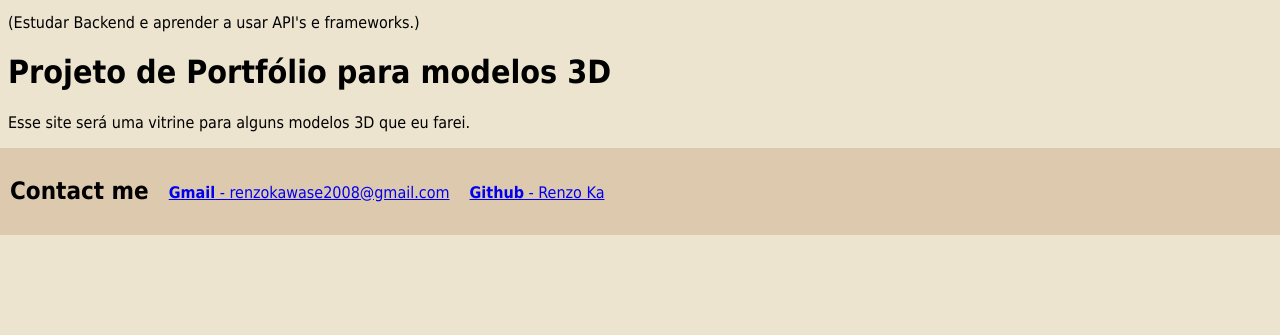
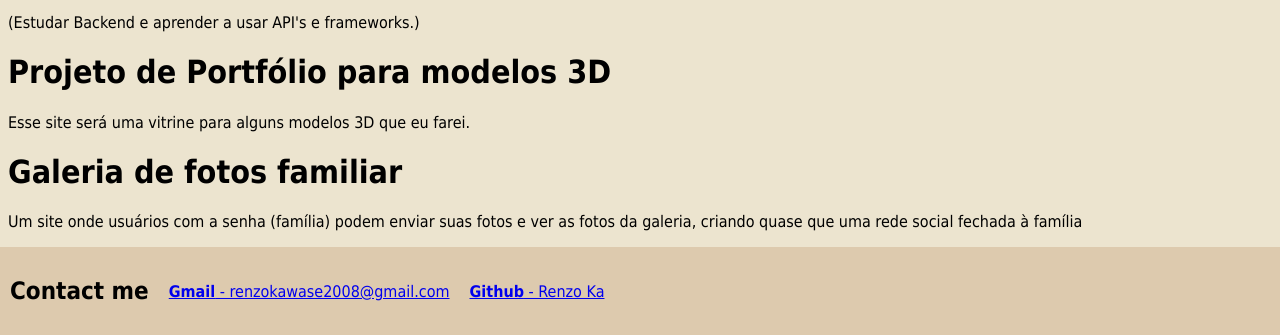
Before and after one commit to RenzoKa/PROGRESS, a plain HTML site: page PROJECTS.html in a window 1280 px wide. Shown: the part 706-1041 px from the top of the page. Before the commit the page ends 941 px from the top, so only its background shows below. Drawn offline with Linux system fonts and the light colour scheme.

Commit message:
another project

```diff
--- a/PROJECTS.html
+++ b/PROJECTS.html
@@ -40,6 +40,10 @@
             <h1>Projeto de Portfólio para modelos 3D</h1>
             <p>Esse site será uma vitrine para alguns modelos 3D que eu farei.</p>
         </div>
+        <div id="P5"></div>
+            <h1>Galeria de fotos familiar</h1>
+            <p>Um site onde usuários com a senha (família) podem enviar suas fotos e ver as fotos da galeria, criando quase que uma rede social fechada à família</p>
+        </div>
     </main>
     <footer>
         <div>
```
